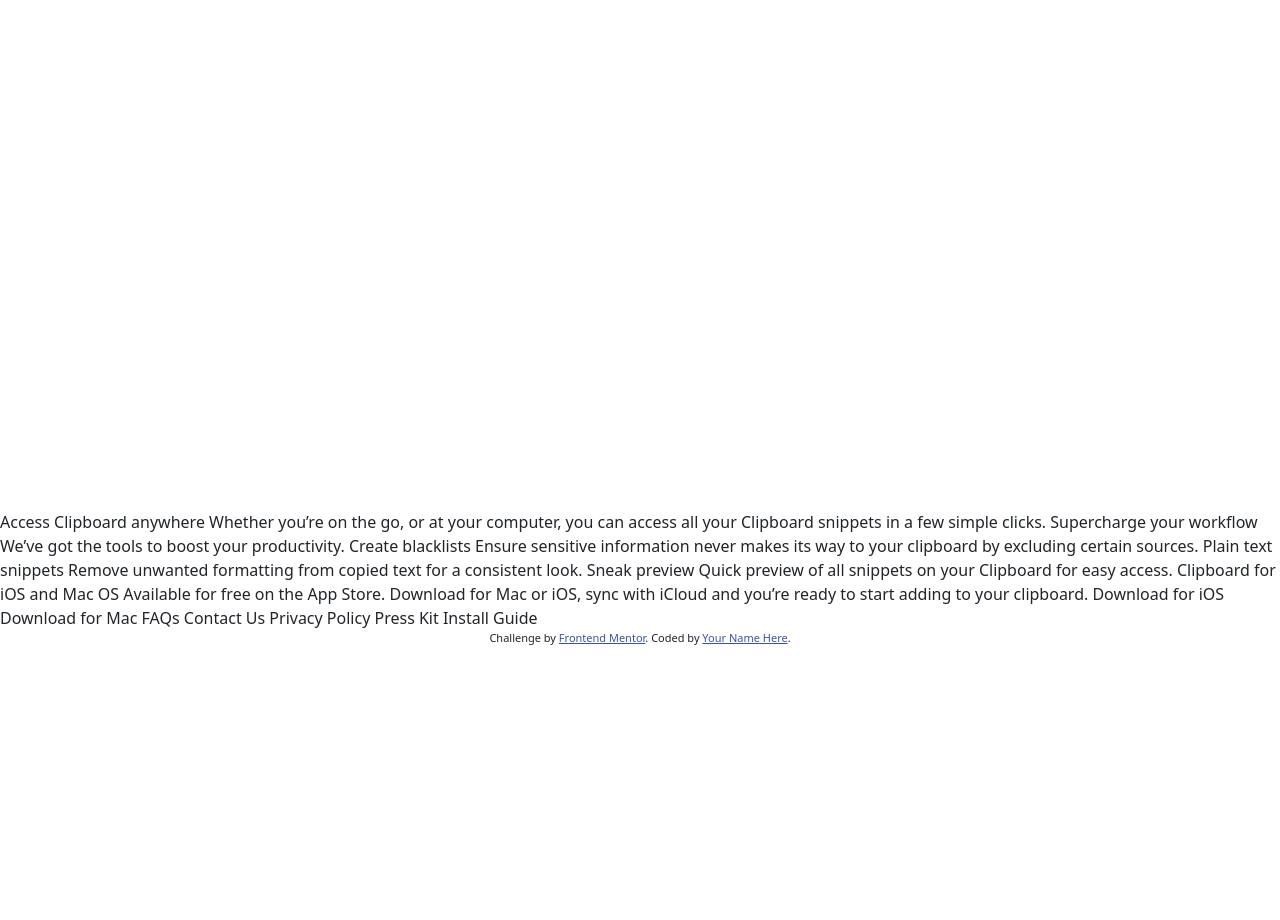
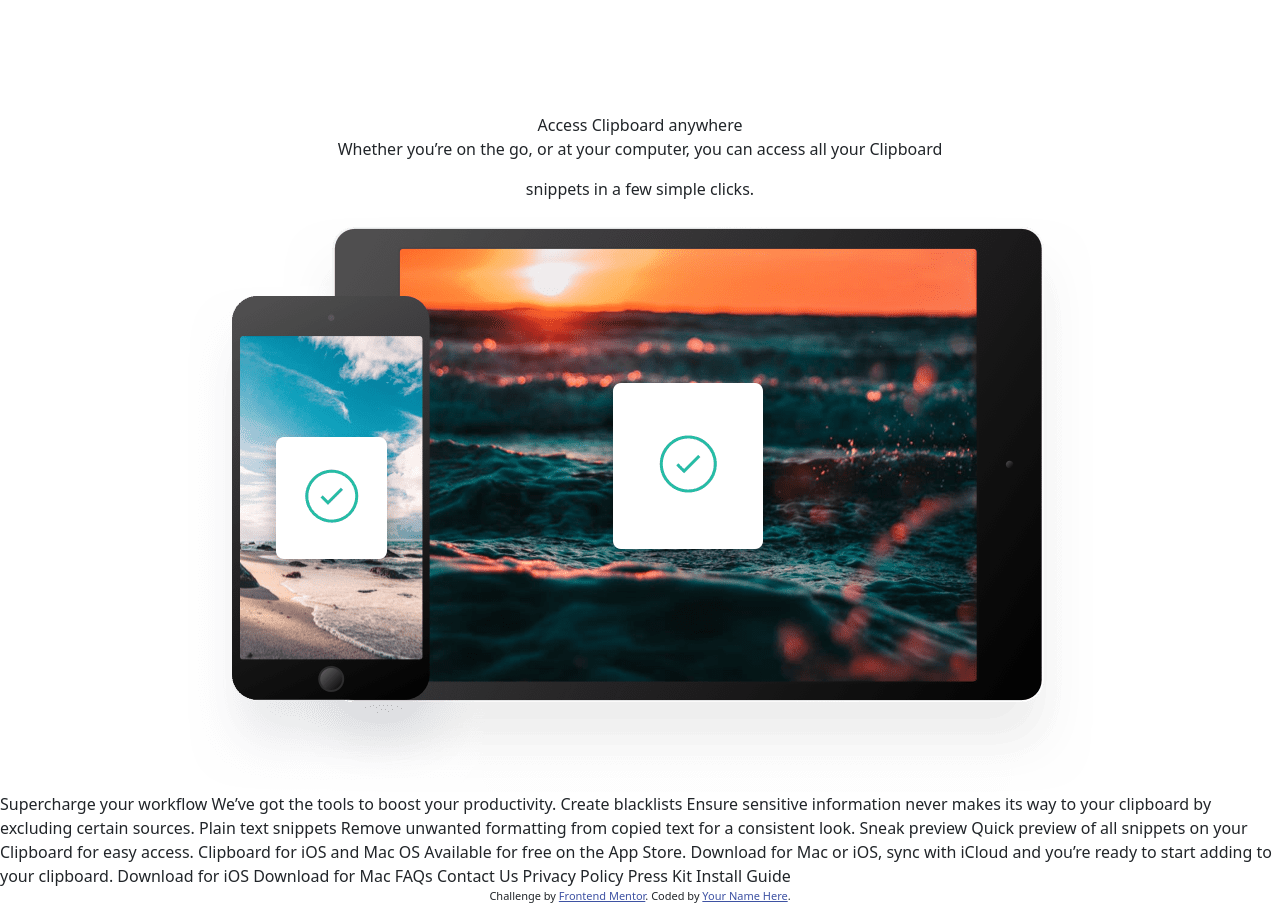
Before and after one commit to idrisse95/exo2_remediation, a website: page index.html in a window 1280 px wide. Shown: the part 1361-2281 px from the top of the page. Before the commit the page ends 2023 px from the top, so only its background shows below. Drawn offline with Linux system fonts and the light colour scheme.

Commit message:
section acces

```diff
--- a/index.html
+++ b/index.html
@@ -47,40 +47,63 @@
     <div class="d-flex justify-content-center text-center mt-5">
       <ul>
         <li class="fw-semibold fs-4"> Keep track of your snippets</li>
-        <li class="text-black-50 mt-3"><p class="mb-2">Clipboard instantly stores any item you copy in the cloud,
-          meaning you can access </p> <p class="mb-2"> your snippets immediately on all your
+        <li class="text-black-50 mt-3">
+          <p class="mb-2">Clipboard instantly stores any item you copy in the cloud,
+            meaning you can access </p>
+          <p class="mb-2"> your snippets immediately on all your
             devices. Our Mac and iOS apps will help you</p>
-          <p>organize everything.</p> </li>
+          <p>organize everything.</p>
+        </li>
       </ul>
     </div>
   </section>
 
   <section class="mt-5">
     <div id="hidden" class="row">
-      <div  class="col-sm-7"><img src="./public/images/image-computer.png" class="img-fluid" height="200px" alt=""></div>
+      <div class="col-sm-7"><img src="./public/images/image-computer.png" class="img-fluid" height="200px" alt=""></div>
       <div class="pe-5 mt-4 col-sm-5">
         <div>
           <ul class="mb-5">
             <li class="fw-semibold fs-5">Quick Search</li>
             <li class="mt-3 text-black-50">
-              <p>Easily search your snippets by content</p><p>category, web address, application, and more.</p> </li>
+              <p>Easily search your snippets by content</p>
+              <p>category, web address, application, and more.</p>
+            </li>
           </ul>
         </div>
         <div>
           <ul class="mb-5">
             <li class="fw-semibold fs-5"> iCloud Sync</li>
             <li class="mt-3 text-black-50">
-              <p> Instantly saves and syncs snippets across all </p> <p>your devices.</p>
+              <p> Instantly saves and syncs snippets across all </p>
+              <p>your devices.</p>
             </li>
           </ul>
         </div>
         <div>
-          <ul >
+          <ul>
             <li class="fw-semibold fs-5"> Complete History</li>
             <li class="mt-3 text-black-50">
-              <p>Retrieve any snippets from the first moment </p> <p>you started using the app.</p> </li>
+              <p>Retrieve any snippets from the first moment </p>
+              <p>you started using the app.</p>
+            </li>
           </ul>
         </div>
+      </div>
+    </div>
+  </section>
+
+  <section class="d-flex justify-content-center text-center">
+    <div>
+      <div>
+        <ul>
+          <li> Access Clipboard anywhere
+          </li>
+          <li><p> Whether you’re on the go, or at your computer, you can access all your Clipboard</p><p>  snippets in a few simple clicks.</p></li>
+        </ul>
+      </div>
+      <div>
+        <img src="./public/images/image-devices.png" alt="">
       </div>
     </div>
   </section>
@@ -91,19 +114,6 @@
 
 
 
-
-
-
-
-
-
-
-
-
-  Access Clipboard anywhere
-
-  Whether you’re on the go, or at your computer, you can access all your Clipboard
-  snippets in a few simple clicks.
 
   Supercharge your workflow
 
--- a/src/sass/modules/_section.sass
+++ b/src/sass/modules/_section.sass
@@ -1,6 +1,9 @@
 #hidden
     position: relative
-    margin-bottom: 40%
+
     img
         overflow: hidden
         left: -20px
+
+section:nth-child(4)
+    margin-top: 9%
```
Also changed, not shown: public/css/app.css.
